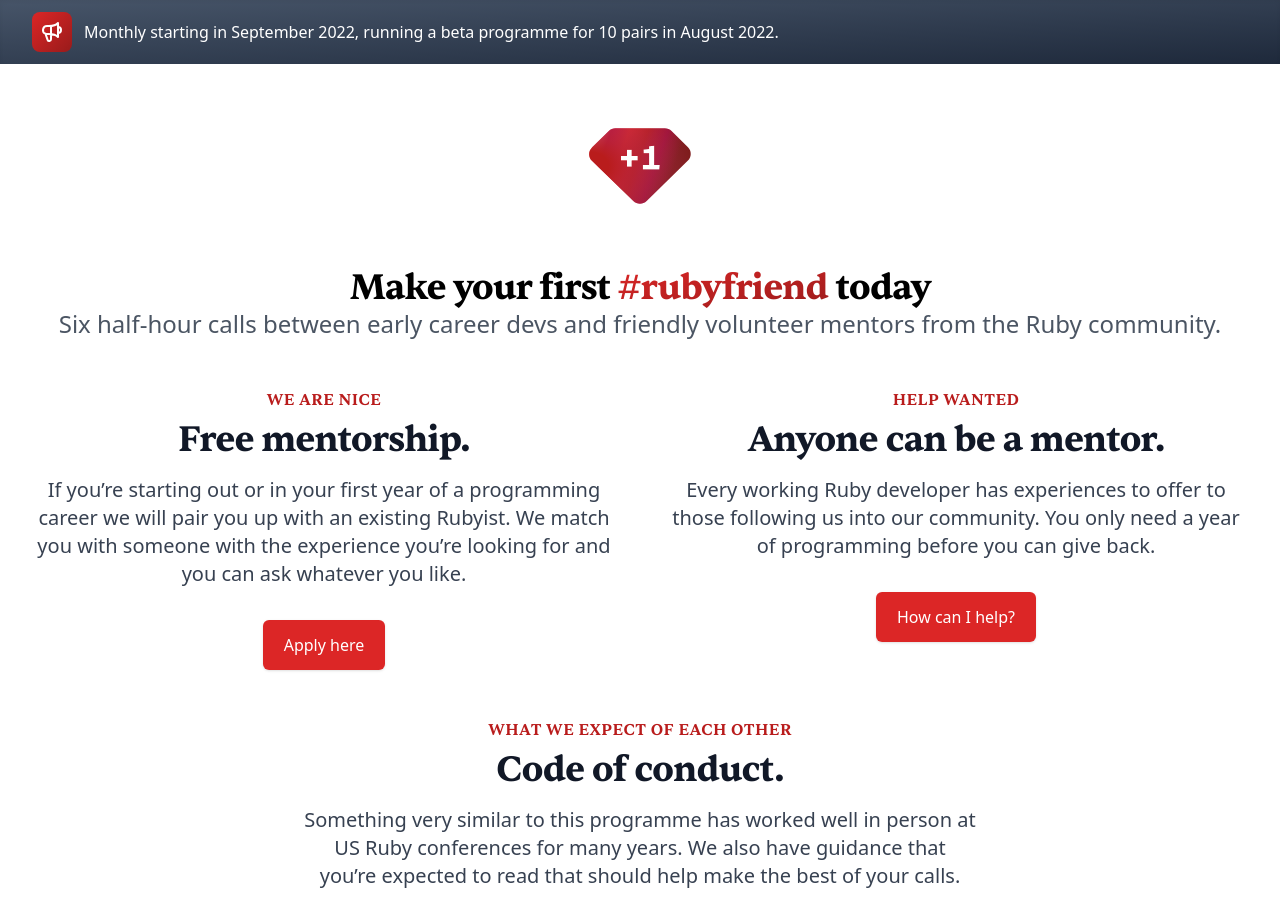
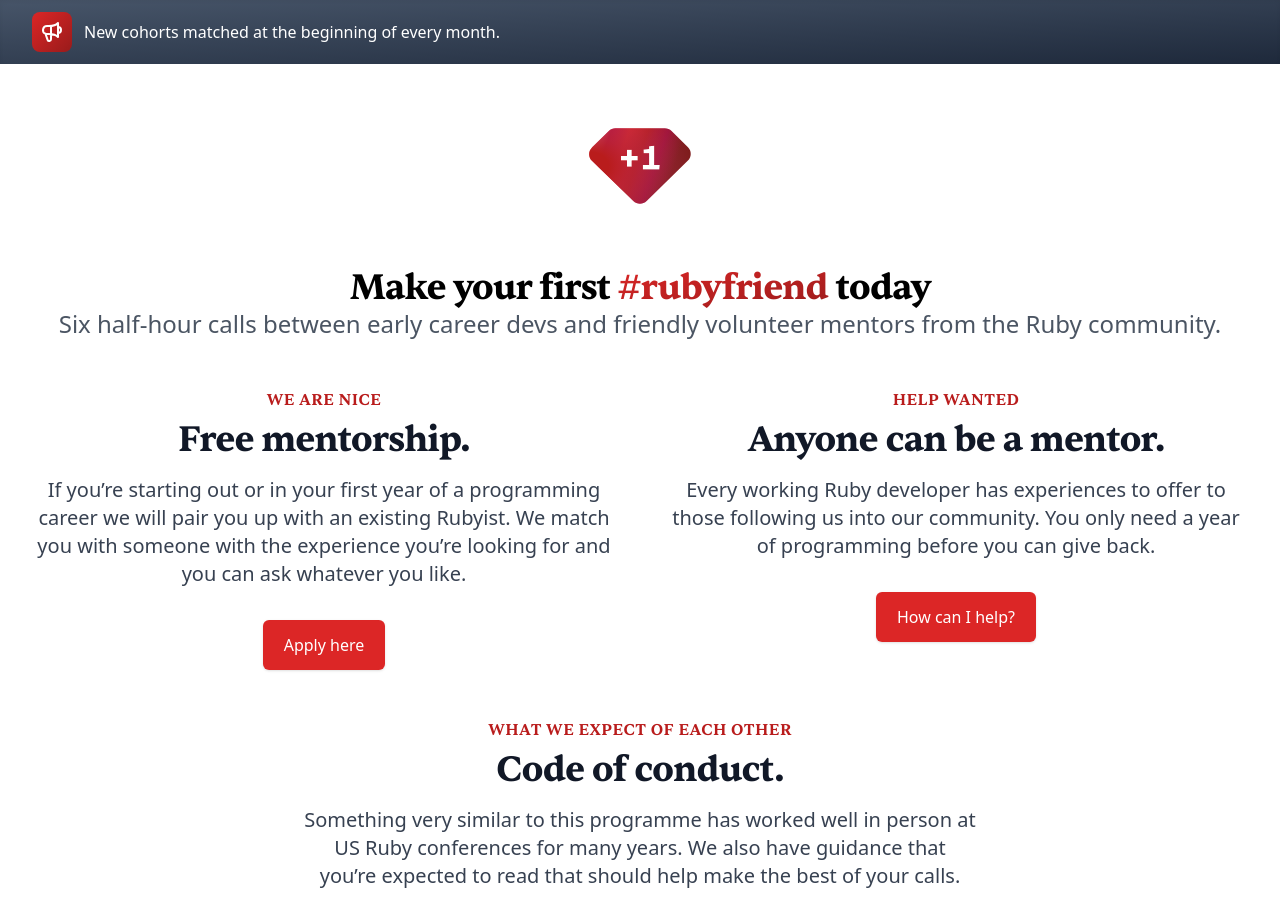
Before and after one commit to andycroll/firstrubyfriend.org, a Jekyll site: the page built from index.html, in a window 1280 px wide and 900 px high. Built offline with Jekyll 4.4.1, drawn with Linux system fonts in a browser that asks for light colours.

Commit message:
Update header message

```diff
--- a/_includes/header.html
+++ b/_includes/header.html
@@ -9,8 +9,8 @@
                     </svg>
                 </span>
                 <p class="ml-3 font-medium text-white truncate">
-                    <span class="md:hidden"> Starting Sept ’22 <small>beta in Aug</small> </span>
-                    <span class="hidden md:inline"> Monthly starting in September 2022, running a beta programme for 10 pairs in August 2022. </span>
+                    <span class="md:hidden"> New cohorts every month </span>
+                    <span class="hidden md:inline"> New cohorts matched at the beginning of every month. </span>
                 </p>
             </div>
         </div>
```
